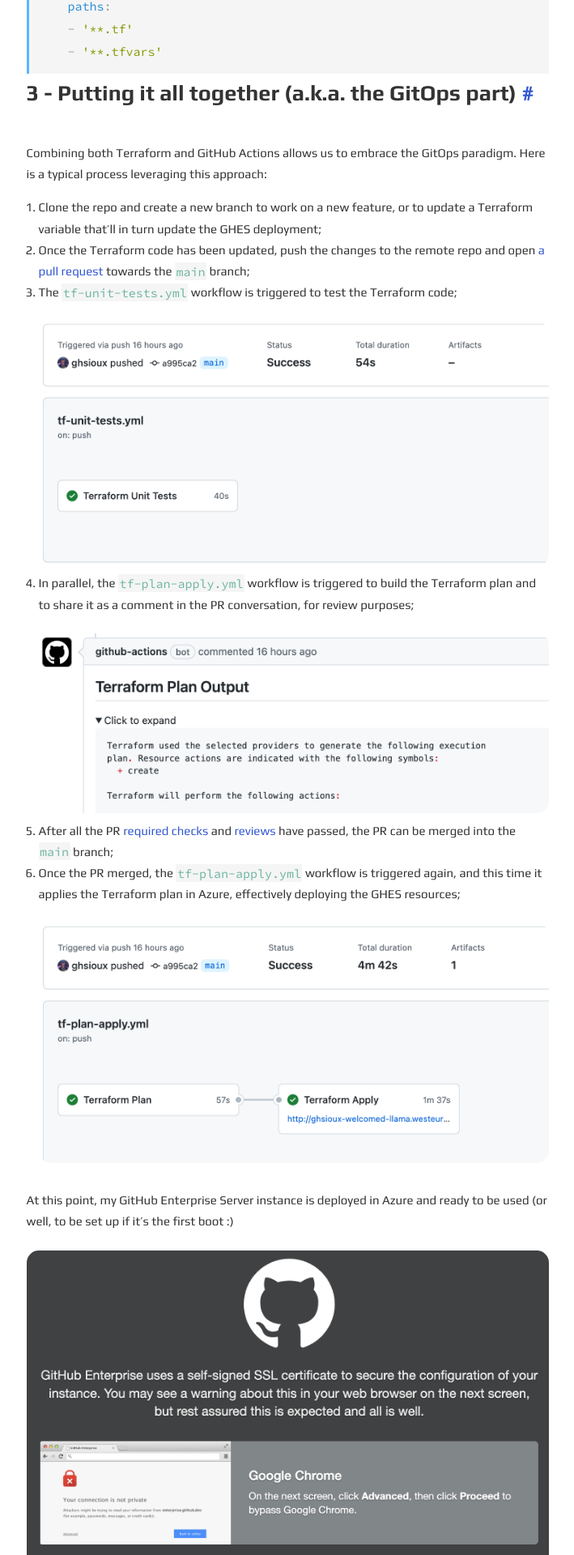
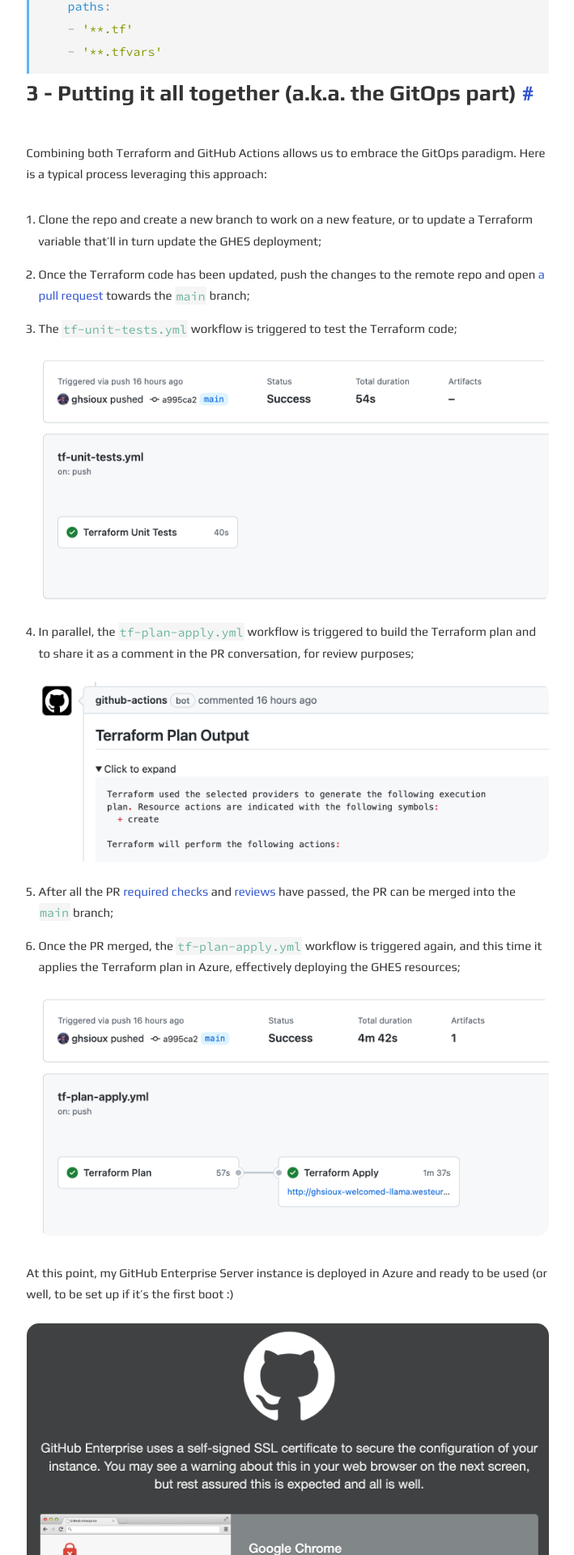
Before and after one commit to ghsioux/ghsioux.github.io, a Jekyll site: the page built from _posts/2023-01-10-ghes-azure-gitops.md, in a window 1280 px wide. Shown: the part 2529-4449 px from the top of the page at 81% size, without its empty margins (285-994 px from the left). Built offline with Jekyll 4.4.1, drawn with Linux system fonts in a browser that asks for light colours.

Commit message:
adapt layout with new image style

````diff
--- a/_posts/2023-01-10-ghes-azure-gitops.md
+++ b/_posts/2023-01-10-ghes-azure-gitops.md
@@ -38,6 +38,7 @@
 
 The special file `.terraform.lock.hcl` is a lock file ensuring that the same versions of the plugins are used by all collaborators of the repo.
 
+
 ## 2 - The Action workflows
 
 The `.github/workflows` directory contains the GitHub Actions workflows that will work with the Terraform code.
@@ -72,23 +73,29 @@
     - '**.tfvars'
 ```
 
+
 ## 3 - Putting it all together (a.k.a. the GitOps part)
+
 Combining both Terraform and GitHub Actions allows us to embrace the GitOps paradigm. Here is a typical process leveraging this approach:
 1. Clone the repo and create a new branch to work on a new feature, or to update a Terraform variable that'll in turn update the GHES deployment;
+
 2. Once the Terraform code has been updated, push the changes to the remote repo and open [a pull request](https://github.com/ghsioux-octodemo/deploy-ghes-azure-terraform/pull/2) towards the `main` branch;
+
 3. The `tf-unit-tests.yml` workflow is triggered to test the Terraform code;
 ![the unit tests workflow](/assets/images/2023-01-03-ghes-azure-gitops/unit-tests.png "The unit tests workflow")
+
 4. In parallel, the `tf-plan-apply.yml` workflow is triggered to build the Terraform plan and to share it as a comment in the PR conversation, for review purposes;
 ![the Terraform plan](/assets/images/2023-01-03-ghes-azure-gitops/terraform_plan.png "The Terraform plan")
 5. After all the PR [required checks](https://docs.github.com/en/repositories/configuring-branches-and-merges-in-your-repository/defining-the-mergeability-of-pull-requests/about-protected-branches#require-status-checks-before-merging) and [reviews](https://docs.github.com/en/pull-requests/collaborating-with-pull-requests/reviewing-changes-in-pull-requests/approving-a-pull-request-with-required-reviews) have passed, the PR can be merged into the `main` branch;
+
 6. Once the PR merged, the `tf-plan-apply.yml` workflow is triggered again, and this time it applies the Terraform plan in Azure, effectively deploying the GHES resources;
 ![the Terraform apply](/assets/images/2023-01-03-ghes-azure-gitops/tf-plan-apply-push.png "The Terraform apply")
 
 At this point, my GitHub Enterprise Server instance is deployed in Azure and ready to be used (or well, to be set up if it's the first boot :)
 ![GHES first boot](/assets/images/2023-01-03-ghes-azure-gitops/ghes_first_boot.png "GHES first boot")
 
+Finally the `tf-drift.yml` workflow is triggered every day to detect drifts between the desired and the currently deployed infrastructure. If drifts are detected, the workflow will open a new issue, and I'll receive a [notification from GitHub](https://docs.github.com/en/account-and-profile/managing-subscriptions-and-notifications-on-github/setting-up-notifications/configuring-notifications#about-custom-notifications):
 
-Finally the `tf-drift.yml` workflow is triggered every day to detect drifts between the desired and the currently deployed infrastructure. If drifts are detected, the workflow will open a new issue, and I'll receive a [notification from GitHub](https://docs.github.com/en/account-and-profile/managing-subscriptions-and-notifications-on-github/setting-up-notifications/configuring-notifications#about-custom-notifications):
 ![the drift issue](/assets/images/2023-01-03-ghes-azure-gitops/drift.png "The drift issue")
 
 ## 4 - The end
````
